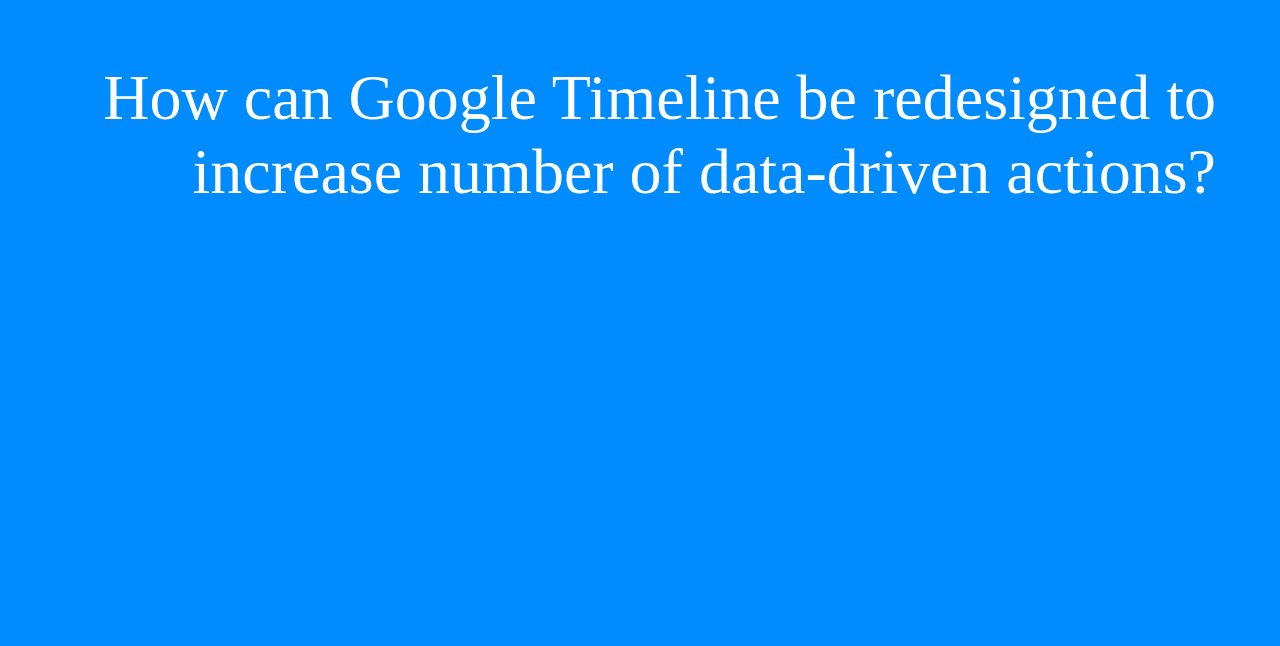
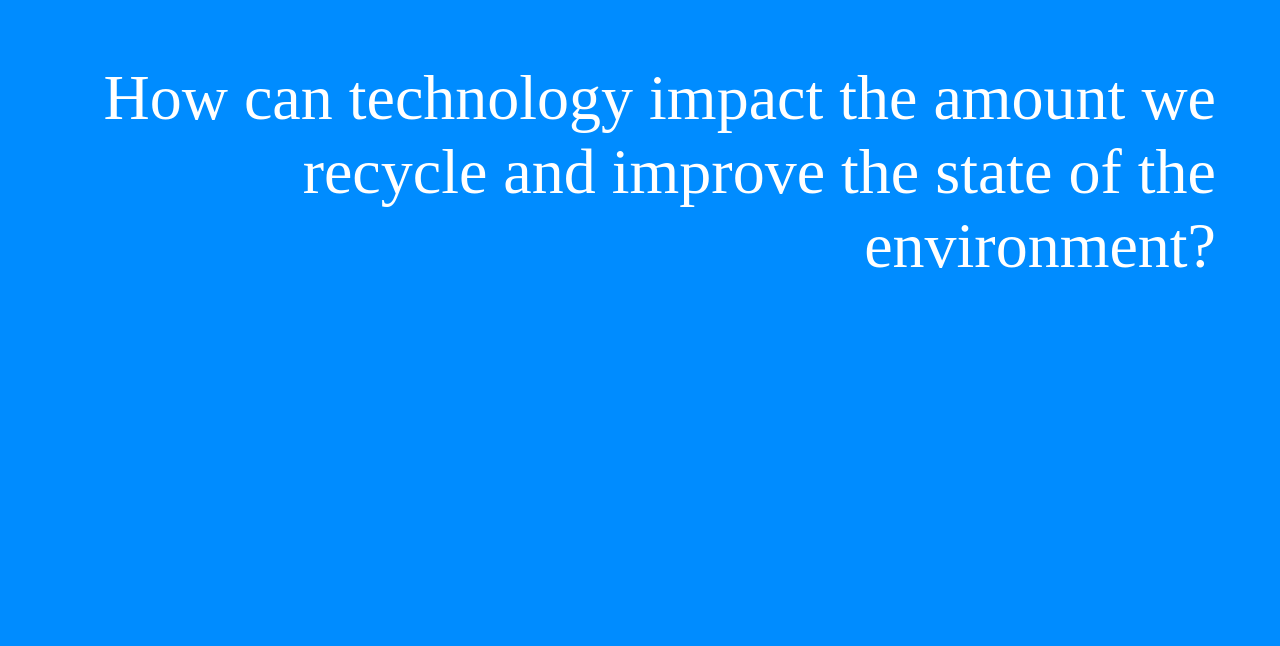
Before and after one commit to vidaj185/Core-Studio-Interaction, a plain HTML site: page pages/project1.html in a window 1280 px wide. Shown: the part 154-800 px from the top of the page. Drawn offline with Linux system fonts and the light colour scheme; a web font is replaced by a local one.

Commit message:
Update project1.html
b

```diff
--- a/pages/project1.html
+++ b/pages/project1.html
@@ -75,7 +75,7 @@
     <!-- Research question -->
     <div class='content' id='one'>
       <h1>Research question</h1>
-      <p>How can Google Timeline be redesigned to increase number of data-driven actions?</p>
+      <p>How can technology impact the amount we recycle and improve the state of the environment?</p>
     </div>
     <!-- User survey -->
     <div class='content' id='two'>
```
